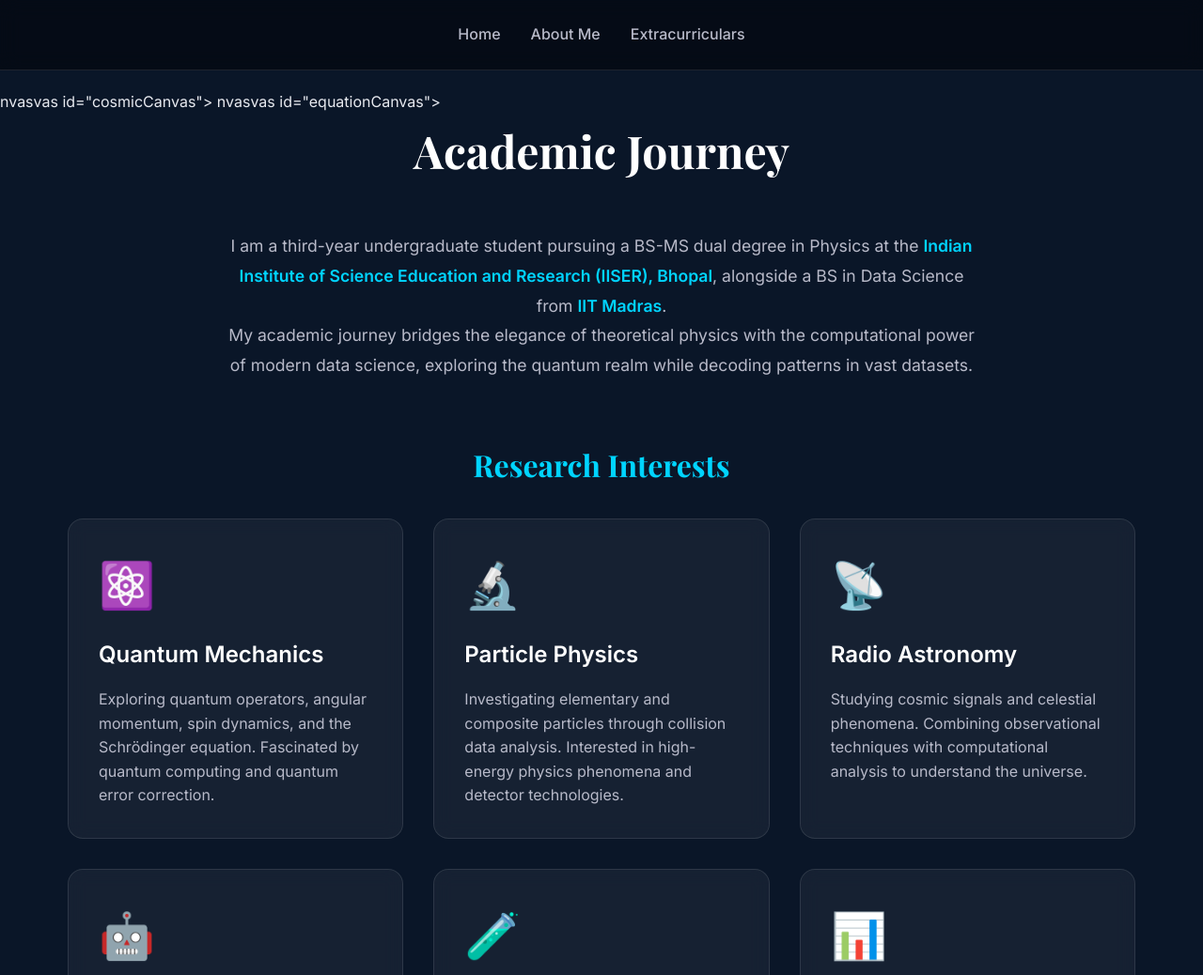
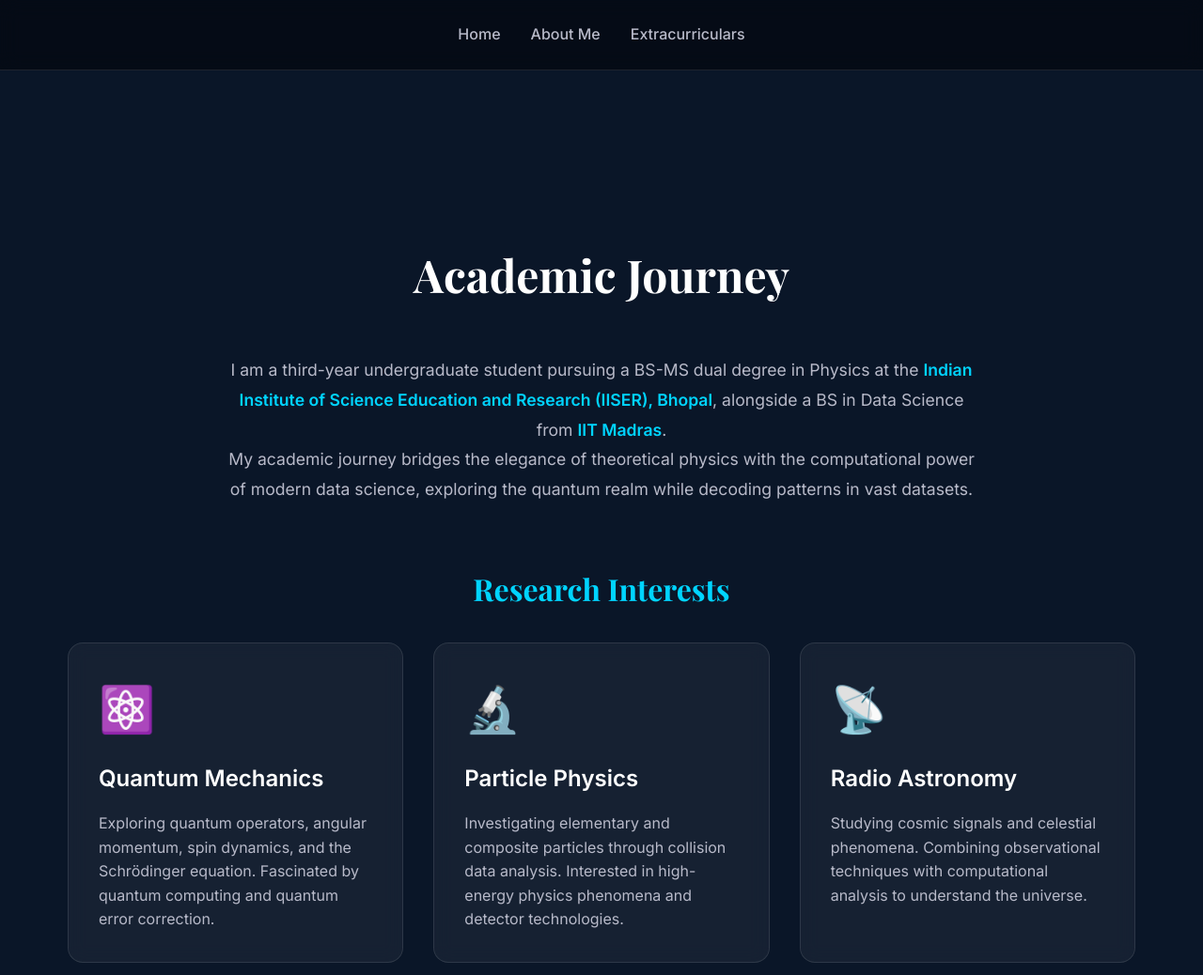
Before and after one commit to Naini-Diwan/Naini-Portfolio, a plain HTML site: page about.html in a window 1280 px wide. Shown: the top 1038 px of the page at 94% size. Drawn offline with nearby package versions, Linux system fonts and the light colour scheme; a script that the page names is missing.

Commit message:
Fix canvas element declarations in about.html

```diff
--- a/about.html
+++ b/about.html
@@ -21,8 +21,8 @@
 
     <!-- Academic Section with cosmic background -->
     <section id="about-academic" class="academic-section">
-        nvasvas id="cosmicCanvas"></canvas>
-        nvasvas id="equationCanvas"></canvas>
+        <canvas id="cosmicCanvas"></canvas>
+        <canvas id="equationCanvas"></canvas>
         <div class="flashlight"></div>
 
         <div class="container">
```
